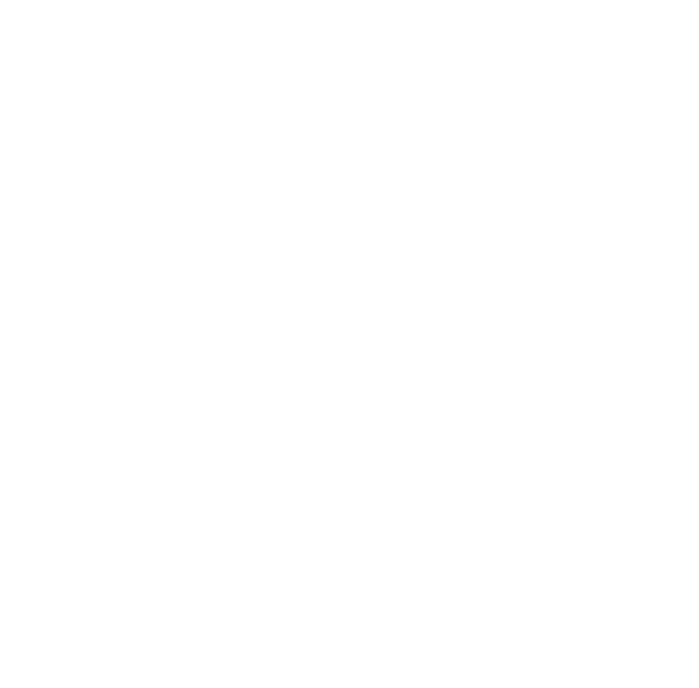
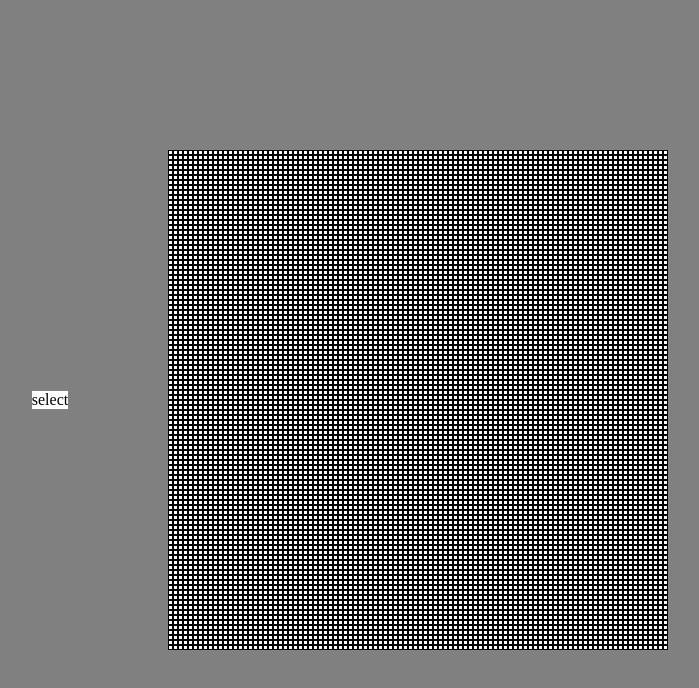
Before and after one commit to kawaldhillon5/e-sketch, a plain HTML site: page index.html in a window 1280 px wide. Shown: the whole page, without its empty margins (290-989 px from the left). Drawn offline with Linux system fonts and the light colour scheme.

Commit message:
dynamic grid with for loops and sketch functionality working

```diff
--- a/index.html
+++ b/index.html
@@ -4,10 +4,13 @@
     <meta charset="UTF-8">
     <meta name="viewport" content="width=device-width, initial-scale=1.0">
     <title>E-Sketch</title>
+    <link rel="stylesheet" href="styles.css">
 </head>
 <body>
     <div id="sel"></div>
     <div id="container">
     </div>
+
+    <script src="script.js"></script>
 </body>
 </html>
--- a/script.js
+++ b/script.js
@@ -0,0 +1,33 @@
+const container = document.querySelector("#container");
+const sel = document.querySelector("#sel");sel.textContent = "select";
+container.style.maxWidth = "500px";
+container.style.maxHidth = "500px";
+let ms = false;
+container.addEventListener("mousedown",() =>{
+    ms = true;
+    console.log(ms);
+});
+container.addEventListener("mouseup", () => {
+    ms = false;
+    console.log(ms);
+});
+let n = 100;
+let wdth = 500/n+"px";
+for(let i = 1;i<=n;i++){
+    for(let j = 1;j<=n;j++){
+        const pixel = document.createElement("div");
+        pixel.classList.add("pixel",i+"*"+j);
+        pixel.style.width = wdth;
+        pixel.style.height = wdth;
+        container.appendChild(pixel);
+        pixel.addEventListener("mouseover", () =>{
+            if(ms == true){
+            console.log(ms);
+            pixel.style.background = "black";
+            }
+        });
+        pixel.addEventListener("click", ()=>{
+            pixel.style.background = "black";
+        });
+    }
+}
--- a/styles.css
+++ b/styles.css
@@ -0,0 +1,34 @@
+html,body{
+    display: flex;
+    justify-content: space-around;
+    background-color: grey;
+    height: 100%;
+    margin: 0;
+    align-items: center;
+}
+
+#sel{
+    flex: 1;
+    background-color: white;
+    margin: 50px;
+}
+
+#container {
+    flex: 1;
+    flex-wrap: wrap;
+    background-color: white;
+    display: flex;
+    justify-content:left;
+    margin: 50px;
+    min-height: 500px;
+    min-width: 500px;
+}
+
+.pixel {
+    margin: 0;
+    background-color: white;
+    border: 1px  solid;
+    border-color: black;
+    box-sizing: border-box;
+    object-fit: fill;
+}
```
